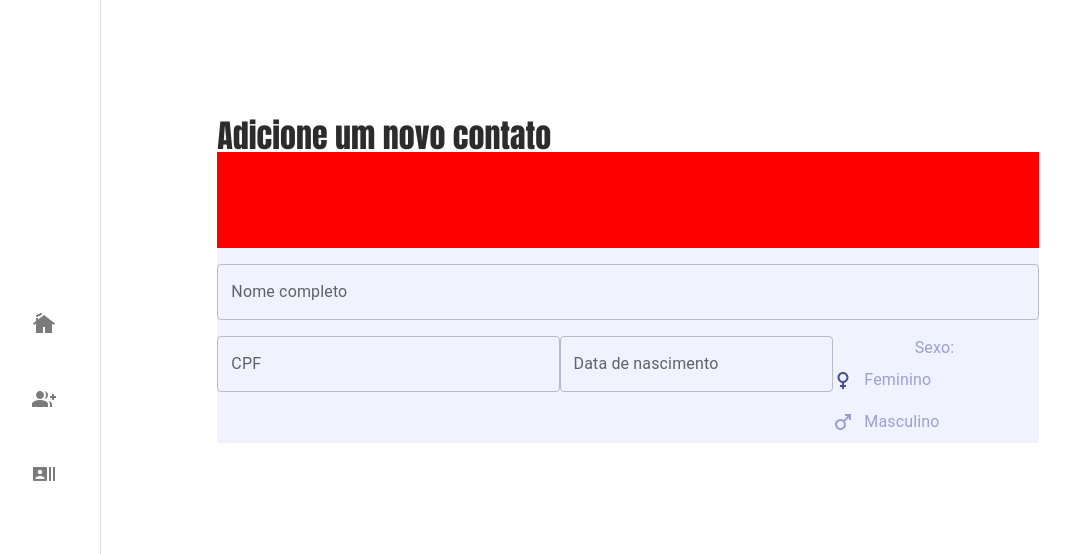
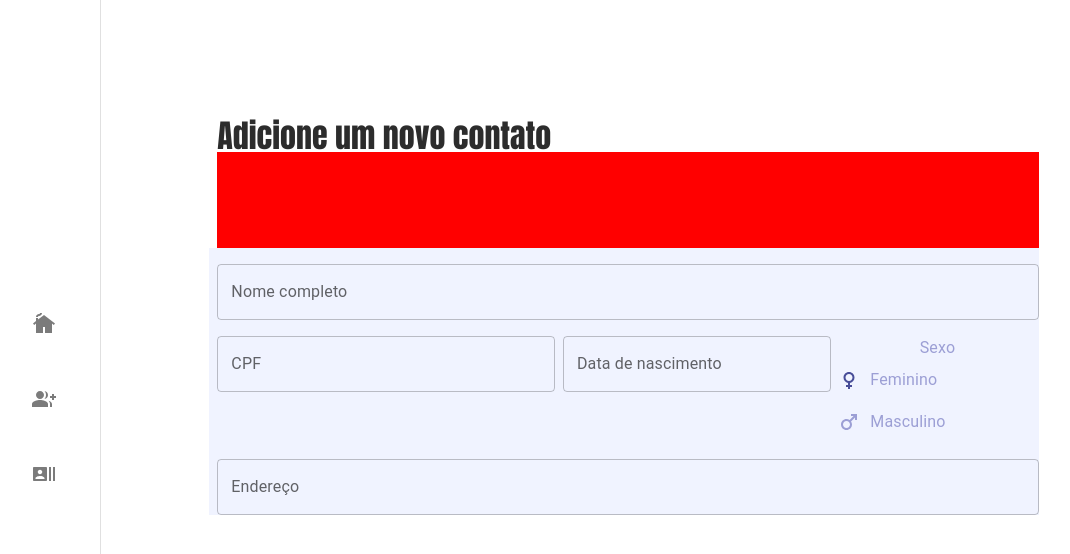
Before and after one commit to MatheusAraripe/cadastro-usuario, a React (Vite) app: page /newcontact in a window 1280 px wide. Shown: the top 554 px of the page, without its empty margins (12-1082 px from the left). Built offline with nearby package versions, Linux system fonts and the light colour scheme.

Commit message:
feat: input de endereço adcionado

```diff
--- a/src/components/form/ContactForm.jsx
+++ b/src/components/form/ContactForm.jsx
@@ -7,18 +7,18 @@ import React from 'react'
 function ContactForm() {
   return (
     <FormControl sx={{backgroundColor: 'red'}} fullWidth>
-        <Grid container bgcolor={'purple.main'} mt={12} rowSpacing={2} color='purple.text' >
+        <Grid container bgcolor={'purple.main'} mt={12} rowSpacing={2} color='purple.text' columnSpacing={1}>
             <Grid xs={12} sm={12} item>
                 <TextField id="name" label="Nome completo" variant="outlined" fullWidth color="secondary"/>
             </Grid>
-            <Grid item xs={12} sm={5}>
+            <Grid item xs={12} sm={5} >
                 <TextField id="cpf" label="CPF" variant="outlined" fullWidth color="secondary"/>
             </Grid>
             <Grid item xs={12} sm={4} >
                 <DatePicker label="Data de nascimento" sx={{width: '100%'}}/>
             </Grid>
-            <Grid xs={6} sm={3} item display={'flex'} flexDirection={'column'} justifyContent={'center'} alignItems={'center'}>
-                <FormLabel id="genderLable" sx={{color: 'purple.text', marginRight: '3px'}} color='secondary'>Sexo: </FormLabel>
+            <Grid xs={12} sm={3} item display={'flex'} flexDirection={'column'} justifyContent={'center'} alignItems={'center'}>
+                <FormLabel id="genderLable" sx={{color: 'purple.text', marginRight: '3px'}} color='secondary'>Sexo</FormLabel>
                 <RadioGroup
                 defaultValue="female"
                 fullWidth
@@ -35,6 +35,9 @@ function ContactForm() {
                     label="Masculino" />
                 </RadioGroup>
             </Grid>
+            <Grid item xs={12} sm={12}>
+                <TextField id='adresses' label='Endereço' variant='outlined' fullWidth color='secondary' />
+            </Grid>
         </Grid>
     </FormControl>
   )
```
